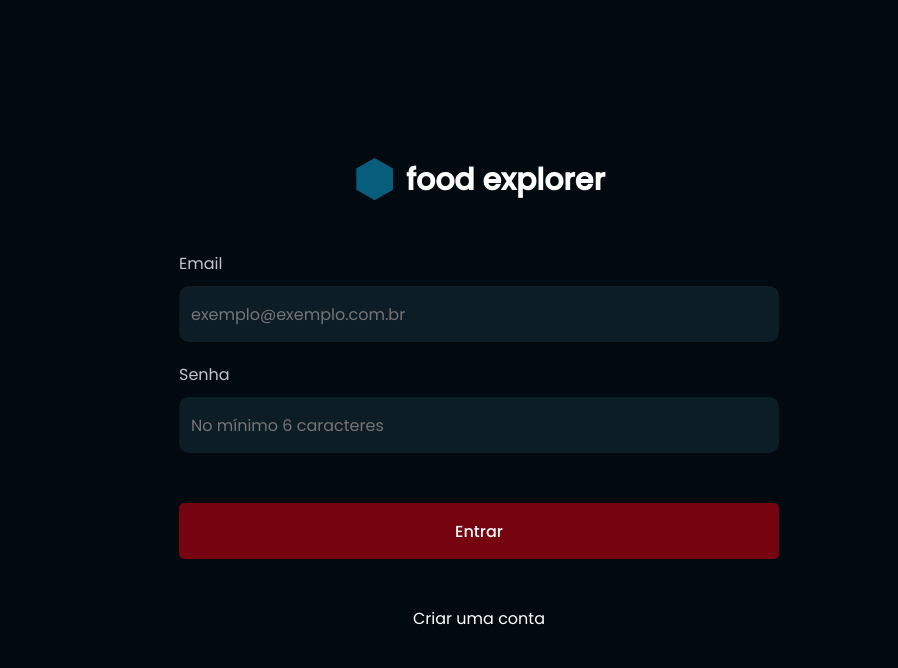
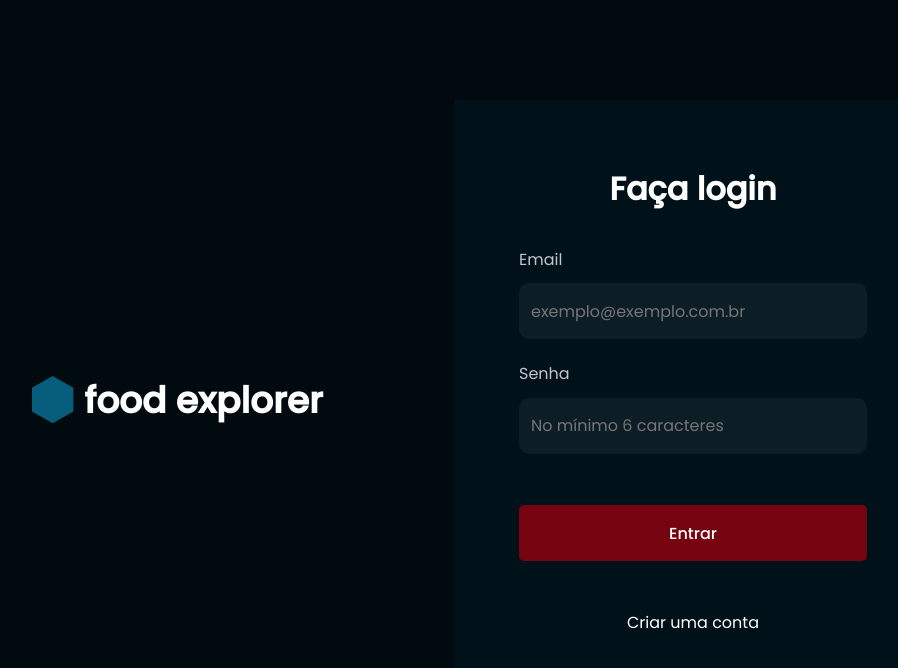
Before and after one commit to gabrielbarros23/Food-Explorer-FrontEnd, a React (Vite) app: page / in a window 1280 px wide. Shown: the top 668 px of the page, without its empty margins (161-1059 px from the left). Built offline with nearby package versions, Linux system fonts and the light colour scheme.

Commit message:
usando clamp na pagina Details, setando um height para a descrição dos produtos na home, ao clicar na logo volta pra home, ajustes no navigate no formulario de editar prato e na pagina menu, usando clamp nas paginas de autenticação, aumento do height dos pratos da home.

```diff
--- a/src/components/Dishes/style.js
+++ b/src/components/Dishes/style.js
@@ -1,10 +1,11 @@
 import styled from 'styled-components'
 
 export const Container = styled.div`
-    display: grid;
+    display: flex;
+    flex-direction: column;
     align-items: center;
 
-    height: 34.0rem;
+    height: 40.0rem;
     width: 21.0rem;
 
     padding: 1.0rem 2.4rem;
@@ -19,7 +20,8 @@ export const Container = styled.div`
         width: 16.2rem;
         margin-bottom: 1.0rem;
 
-        font-size: 1.4rem;
+        font-size: 1.7rem;
+        text-align: center;
         font-weight: 500;
 
     }
@@ -29,8 +31,9 @@ export const Container = styled.div`
         justify-content: center;
 
         width: 16.2rem;
-        font-size: 1.6rem;
+        font-size: 2.2rem;
         margin-bottom: 2.0rem;
+
 
         color: ${({theme}) => theme.COLORS.BLUE_200};
     }
@@ -65,7 +68,7 @@ export const Container = styled.div`
         }
         >p:nth-child(3){
            display: flex;
-           max-height: 12.0rem;
+           height: 4.0rem;
            overflow: hidden;
 
            margin-bottom: 1.5rem;
@@ -91,14 +94,14 @@ export const Image = styled.div`
     justify-content: center;
     align-items: center;
 
-    height: 11.0rem;
-    width: 16.2rem;
+    width: 15.8rem;
+    height: 15.8rem;
 
     margin-bottom: 1.2rem;
 
     >img{
-        width: 8.8rem;
-        height: 8.8rem;
+        width: 13.8rem;
+        height: 13.8rem;
     }
 
     >button{
@@ -150,12 +153,15 @@ export const Amount = styled.div`
     >button{
         display: flex;
         align-items: center;
-
-        font-size: 2.0rem;
+        justify-content: center;
 
         border: none;
         background: none;
         color: ${({theme}) => theme.COLORS.WHITE};
+
+        >svg{
+            font-size: 2.0rem;
+        }
     }
 
     @media(min-width: 1100px){
@@ -165,20 +171,18 @@ export const Amount = styled.div`
             font-size: 2.0rem;
         }
 
-        >button{
-            >svg{
-                font-size: 2.0rem;
-            }
-        }
     }
 `
 
 export const Market = styled.div`
     display: flex;
     flex-direction: column;
+    button{
+        width: 17.0rem;
+    }
 
     @media(min-width: 1100px){
-        >button{
+        button{
             width: ${({isAdmin}) => isAdmin? '22.0rem' : '100%'};
         }
         flex-direction: row;
--- a/src/components/Header/index.jsx
+++ b/src/components/Header/index.jsx
@@ -31,12 +31,16 @@ export function Header({value, onChange}){
         }
     }
 
+    function navigateToHome(){
+        navigate('/')
+    }
+
     return(
         <Container isAdmin={isAdmin}>
 
             <button onClick={() => handleMenu()}><FcMenu/></button>
 
-            <Logo>
+            <Logo onClick={navigateToHome}>
                 <img src={logo} alt="logo do food explorer" />
 
                 <Text>
--- a/src/components/Header/style.js
+++ b/src/components/Header/style.js
@@ -25,14 +25,14 @@ export const Container = styled.div`
 
         padding: 0 3.0rem;
 
-        >button{
+        >button:nth-child(1){
             display: none;
         }
 
     }
 `
 
-export const Logo = styled.div`
+export const Logo = styled.button`
 
     display:flex;
     align-items:center;
@@ -61,6 +61,9 @@ export const Text = styled.div`
         font-size: 1.5rem;
         color: ${({theme}) => theme.COLORS.BLUE_200};
     }
+    >p{
+        color:${({theme}) => theme.COLORS.WHITE}
+    }
 
     @media(min-width: 1100px){
 
@@ -74,6 +77,7 @@ export const Text = styled.div`
             display: ${({isAdmin}) => isAdmin ? 'visible' : 'none'};
             color: ${({theme}) => theme.COLORS.BLUE_200};
         }
+
     }
 
 `
--- a/src/components/Section/style.js
+++ b/src/components/Section/style.js
@@ -3,9 +3,9 @@ import styled from 'styled-components'
 export const Container = styled.div`
     display: flex;
     flex-direction: column;
-    justify-content: end;
+    justify-content: start;
 
-    height: 40.0rem;
+    height: 50.0rem;
     width: 100%;
 
     gap: 2.4rem;
@@ -15,7 +15,8 @@ export const Container = styled.div`
 
 
     >p{
-        font-size: 1.8rem;
+        font-size: 2.5rem;
+
     }
 
     @media(min-width: 1100px){
@@ -28,6 +29,8 @@ export const Container = styled.div`
         >p{
             width: 110.0rem;
             max-width: 117.0rem;
+            font-size: 2.5rem;
+            font-weight: 500;
         }
     }
 `
@@ -40,7 +43,7 @@ export const Content = styled.div`
     border-bottom: 3px solid ${({theme}) => theme.COLORS.DARK_900};
 
 
-    height: 34.0rem;
+    height: 40.0rem;
 
     >button{
         display: none;
--- a/src/components/Select/style.js
+++ b/src/components/Select/style.js
@@ -13,9 +13,10 @@ export const Container = styled.div`
         margin-bottom: 2.0rem;
 
         outline: none;
-        border: none;
+        border: 0;
         border-radius: 5px;
         background-color: ${({theme}) => theme.COLORS.DARK_900};
         color: ${({theme}) => theme.COLORS.WHITE};
     }
+
 `
--- a/src/components/Textarea/style.js
+++ b/src/components/Textarea/style.js
@@ -2,7 +2,7 @@ import styled from 'styled-components'
 
 export const Container = styled.textarea`
     width: 100%;
-    height: 15.0rem;
+    height: 17.0rem;
 
     margin: 8px 0 2.4rem;
     padding: 1.6rem;
--- a/src/hooks/auth.jsx
+++ b/src/hooks/auth.jsx
@@ -45,7 +45,7 @@ function AuthProvider({children}) {
             fileUploadForm.append("data", data)
 
             await api.post('/dishes', fileUploadForm)
-
+            alert('Prato feito com sucesso.')
         }catch(error){
             if(error.response){
                 alert(error.response.data.message)
@@ -63,6 +63,7 @@ function AuthProvider({children}) {
 
 
             await api.put(`/dishes/${id}`, fileUploadForm)
+            alert('Prato atualizado com sucesso.')
         }catch(error){
             if(error.response){
                 alert(error.response.data.message)
--- a/src/pages/Menu/index.jsx
+++ b/src/pages/Menu/index.jsx
@@ -30,8 +30,8 @@ export function Menu(){
         navigate('/new')
     }
 
-    function handleHome(){
-        navigate('/')
+    function handleBack(){
+        navigate(-1)
     }
 
 
@@ -49,7 +49,7 @@ export function Menu(){
     return(
         <Container >
             <Header>
-                <button onClick={handleHome}><AiOutlineClose/></button> <p>Menu</p>
+                <button onClick={handleBack}><AiOutlineClose/></button> <p>Menu</p>
             </Header>
 
             <Content>
--- a/src/pages/SingIn/style.js
+++ b/src/pages/SingIn/style.js
@@ -4,18 +4,18 @@ export const Container = styled.div `
     display: flex;
     flex-direction: column;
     justify-items: center;
+    align-items: center;
 
     height: 100vh;
     width: 100%;
 
     padding: 15.8rem 5.0rem 0;
 
-    @media(min-width: 1340px){
+    @media(min-width: 1100px){
         flex-direction: row;
         justify-content: center;
 
-        padding: 14.2rem 10.8rem 14.1rem 15.6rem;
-        gap: 30.0rem;
+        padding: 0;
     }
 `
 
@@ -25,19 +25,25 @@ export const Logo = styled.div`
     justify-content: center;
 
     height: 4.3rem;
+    width: clamp( 1.9rem, 85.6rem, 100% );
+
 
     margin-bottom: 5.0rem;
-    font-size: 1.5rem;
+    font-size: 1.8rem;
+
 
     > img{
         margin-right: 1.0rem;
         width: 4.3rem;
     }
 
-    @media(min-width: 1340px){
+    @media(min-width: 1100px){
         height: 60.0rem;
         width: 30.0rem;
         align-items: center;
+        margin-bottom: 0;
+        margin-right: clamp(1rem, 10vw, 30.0rem);
+
 
     }
 
@@ -45,10 +51,11 @@ export const Logo = styled.div`
 
 export const Form = styled.form`
 
-
     display: flex;
     flex-direction: column;
     align-items: center;
+    width: clamp( 1.9rem, 85.6rem, 100% );
+
 
     >div:nth-child(3){
         max-width: 60.0rem;
@@ -80,13 +87,14 @@ export const Form = styled.form`
 
 
 
-    @media(min-width: 1340px){
+    @media(min-width: 1100px){
 
         display: grid;
 
         width: 47.6rem;
         height: 60.0rem;
         padding: 6.4rem;
+
 
         background-color: ${({theme}) => theme.COLORS.DARK_700};
 
@@ -103,6 +111,7 @@ export const Register = styled.div`
 
     text-align:center;
 
+
     >button {
         background: none;
         border: none;
--- a/src/pages/SingUp/style.js
+++ b/src/pages/SingUp/style.js
@@ -5,18 +5,19 @@ export const Container = styled.div `
     display: flex;
     flex-direction: column;
     justify-items: center;
+    align-items: center;
+
 
     height: 100vh;
     width: 100%;
 
     padding: 15.8rem 5.0rem 0;
 
-    @media(min-width: 1340px){
+    @media(min-width: 1100px){
         flex-direction: row;
         justify-content: center;
 
-        padding: 14.2rem 10.8rem 14.1rem 15.6rem;
-        gap: 30.0rem;
+        padding: 0;
     }
 `
 
@@ -26,19 +27,23 @@ export const Logo = styled.div`
     justify-content: center;
 
     height: 4.3rem;
+    width: clamp( 1.9rem, 85.6rem, 100% );
 
     margin-bottom: 5.0rem;
-    font-size: 1.5rem;
+    font-size: 1.8rem;
+
 
     > img{
         margin-right: 1.0rem;
         width: 4.3rem;
     }
 
-    @media(min-width: 1340px){
+    @media(min-width: 1100px){
         height: 60.0rem;
         width: 30.0rem;
         align-items: center;
+        margin-bottom: 0;
+        margin-right: clamp(1rem, 10vw, 30.0rem);
 
     }
 `
@@ -48,6 +53,8 @@ export const Form = styled.form`
     display: flex;
     flex-direction: column;
     align-items: center;
+    width: clamp( 1.9rem, 85.6rem, 100% );
+
 
     >div:nth-child(3){
         max-width: 60.0rem;
@@ -83,7 +90,7 @@ export const Form = styled.form`
 
 
 
-    @media(min-width: 1340px){
+    @media(min-width: 1100px){
 
         display: grid;
 
```
Also changed, not shown: src/pages/Details/style.js (+33 -18 lines).
